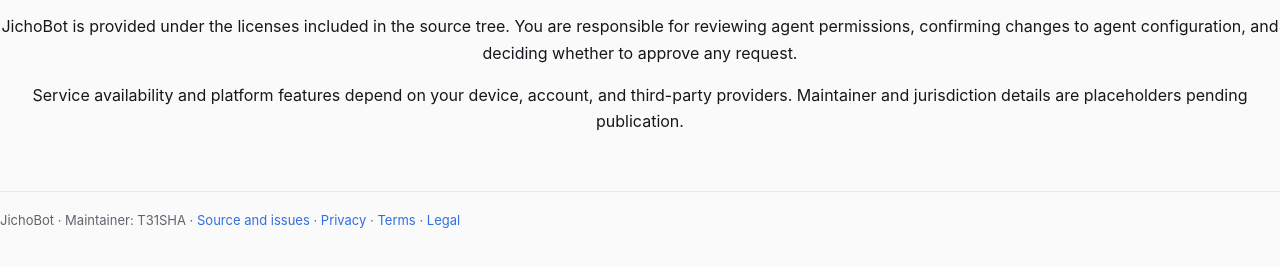
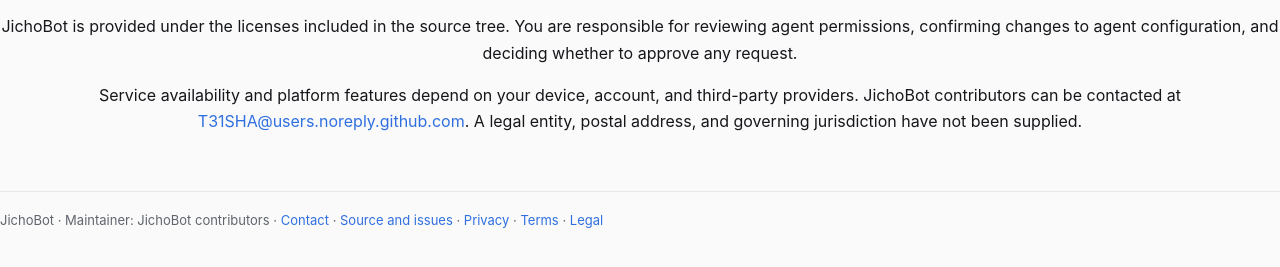
Before and after one commit to T31SHA/jicho, a plain HTML site: page docs/terms.html in a window 1280 px wide. Shown: the part 167-434 px from the top of the page. Drawn offline with Linux system fonts and the light colour scheme.

Commit message:
Update maintainer and contact details on legal pages

```diff
--- a/docs/terms.html
+++ b/docs/terms.html
@@ -1,5 +1,5 @@
 <!doctype html>
 <html lang="en"><head><meta charset="utf-8"><meta name="viewport" content="width=device-width,initial-scale=1"><title>Terms · JichoBot</title><link rel="stylesheet" href="site.css"></head>
 <body><main class="page"><header><a class="brand" href="index.html"><img src="media/jichobot.png" width="44" height="44" alt=""><span>JichoBot</span></a><nav><a href="index.html">Overview</a><a href="iphone.html">iPhone</a><a href="android.html">Android</a><a href="support.html">Support</a></nav></header>
-<section class="hero"><h1>Terms</h1><p class="lead">Use the software responsibly</p><p>JichoBot is provided under the licenses included in the source tree. You are responsible for reviewing agent permissions, confirming changes to agent configuration, and deciding whether to approve any request.</p><p>Service availability and platform features depend on your device, account, and third-party providers. Maintainer and jurisdiction details are placeholders pending publication.</p></section>
-<footer>JichoBot · Maintainer: T31SHA · <a href="https://github.com/T31SHA/jicho">Source and issues</a> · <a href="privacy.html">Privacy</a> · <a href="terms.html">Terms</a> · <a href="legal.html">Legal</a></footer></main></body></html>
+<section class="hero"><h1>Terms</h1><p class="lead">Use the software responsibly</p><p>JichoBot is provided under the licenses included in the source tree. You are responsible for reviewing agent permissions, confirming changes to agent configuration, and deciding whether to approve any request.</p><p>Service availability and platform features depend on your device, account, and third-party providers. JichoBot contributors can be contacted at <a href="mailto:T31SHA@users.noreply.github.com">T31SHA@users.noreply.github.com</a>. A legal entity, postal address, and governing jurisdiction have not been supplied.</p></section>
+<footer>JichoBot · Maintainer: JichoBot contributors · <a href="mailto:T31SHA@users.noreply.github.com">Contact</a> · <a href="https://github.com/T31SHA/jicho">Source and issues</a> · <a href="privacy.html">Privacy</a> · <a href="terms.html">Terms</a> · <a href="legal.html">Legal</a></footer></main></body></html>
```
Also changed, not shown: docs/android.html (+1 -1 lines), docs/index.html (+1 -1 lines), docs/iphone.html (+1 -1 lines), docs/legal.html (+2 -2 lines), docs/privacy.html (+1 -1 lines), docs/support.html (+1 -1 lines).
